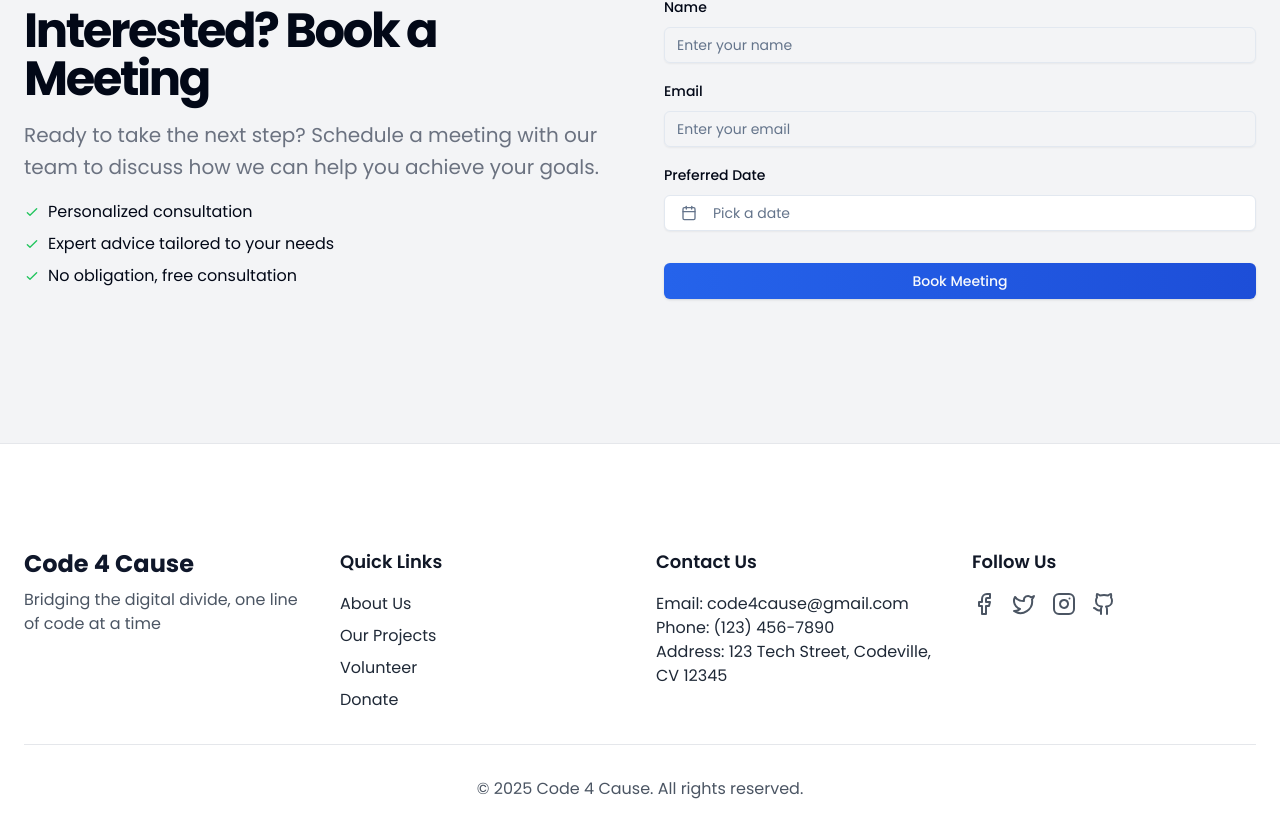
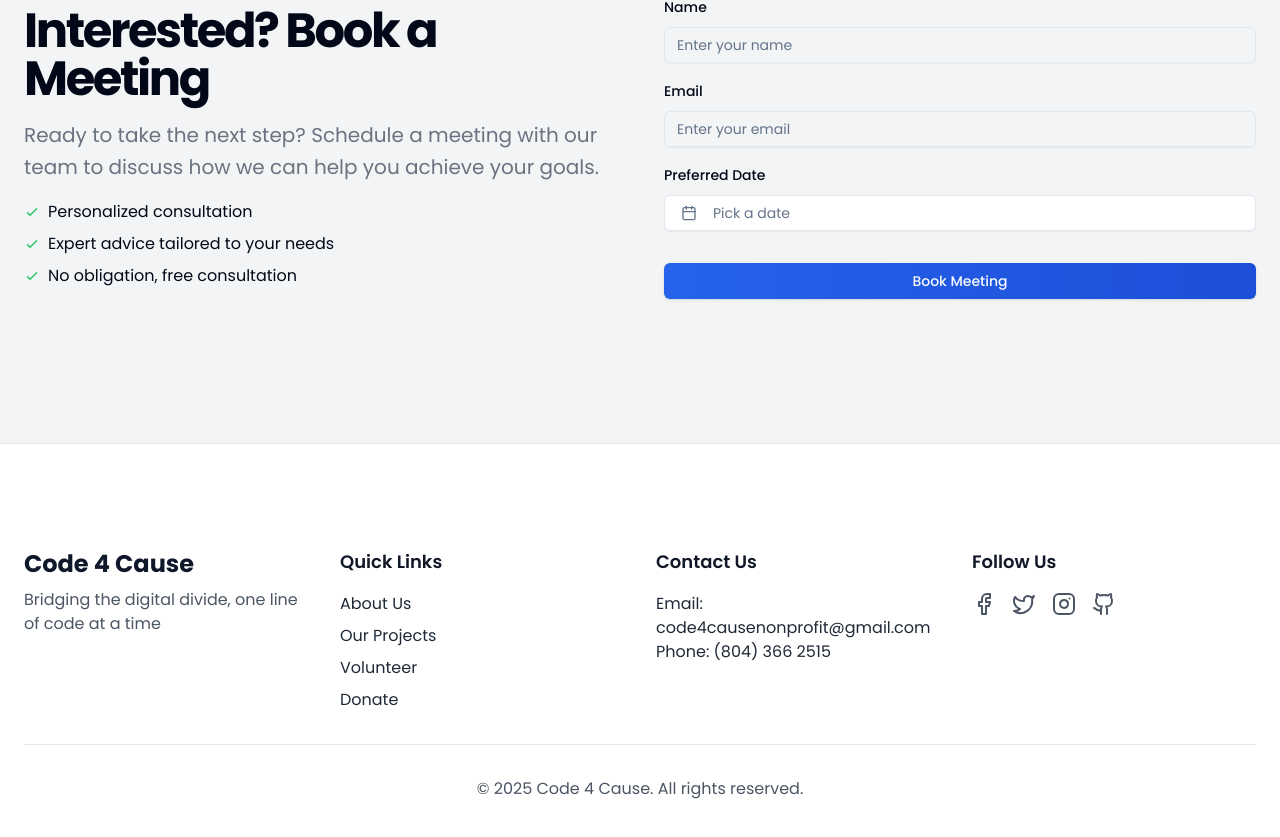
Before and after one commit to rishithgandham/code4cause, a Next.js app: page / in a window 1280 px wide. Shown: the part 3775-4612 px from the top of the page. Built offline with nearby package versions, Linux system fonts and the light colour scheme.

Commit message:
updated footer

```diff
--- a/components/function/footer.tsx
+++ b/components/function/footer.tsx
@@ -16,12 +16,12 @@ export function Footer() {
             <h3 className="text-lg font-semibold mb-4 text-gray-900">Quick Links</h3>
             <ul className="space-y-2">
               <li>
-                <Link href="/about" className="hover:text-primary transition-colors">
+                <Link href="/aboutus" className="hover:text-primary transition-colors">
                   About Us
                 </Link>
               </li>
               <li>
-                <Link href="/projects" className="hover:text-primary transition-colors">
+                <Link href="/showcase" className="hover:text-primary transition-colors">
                   Our Projects
                 </Link>
               </li>
@@ -39,9 +39,8 @@ export function Footer() {
           </div>
           <div>
             <h3 className="text-lg font-semibold mb-4 text-gray-900">Contact Us</h3>
-            <p>Email: code4cause@gmail.com</p>
-            <p>Phone: (123) 456-7890</p>
-            <p>Address: 123 Tech Street, Codeville, CV 12345</p>
+            <p>Email: code4causenonprofit@gmail.com</p>
+            <p>Phone: (804) 366 2515</p>
           </div>
           <div>
             <h3 className="text-lg font-semibold mb-4 text-gray-900">Follow Us</h3>
@@ -65,7 +64,7 @@ export function Footer() {
                 <span className="sr-only">Twitter</span>
               </a>
               <a
-                href="https://instagram.com"
+                href="https://www.instagram.com/code4cause_org/"
                 target="_blank"
                 rel="noopener noreferrer"
                 className="text-gray-600 hover:text-primary transition-colors"
```
